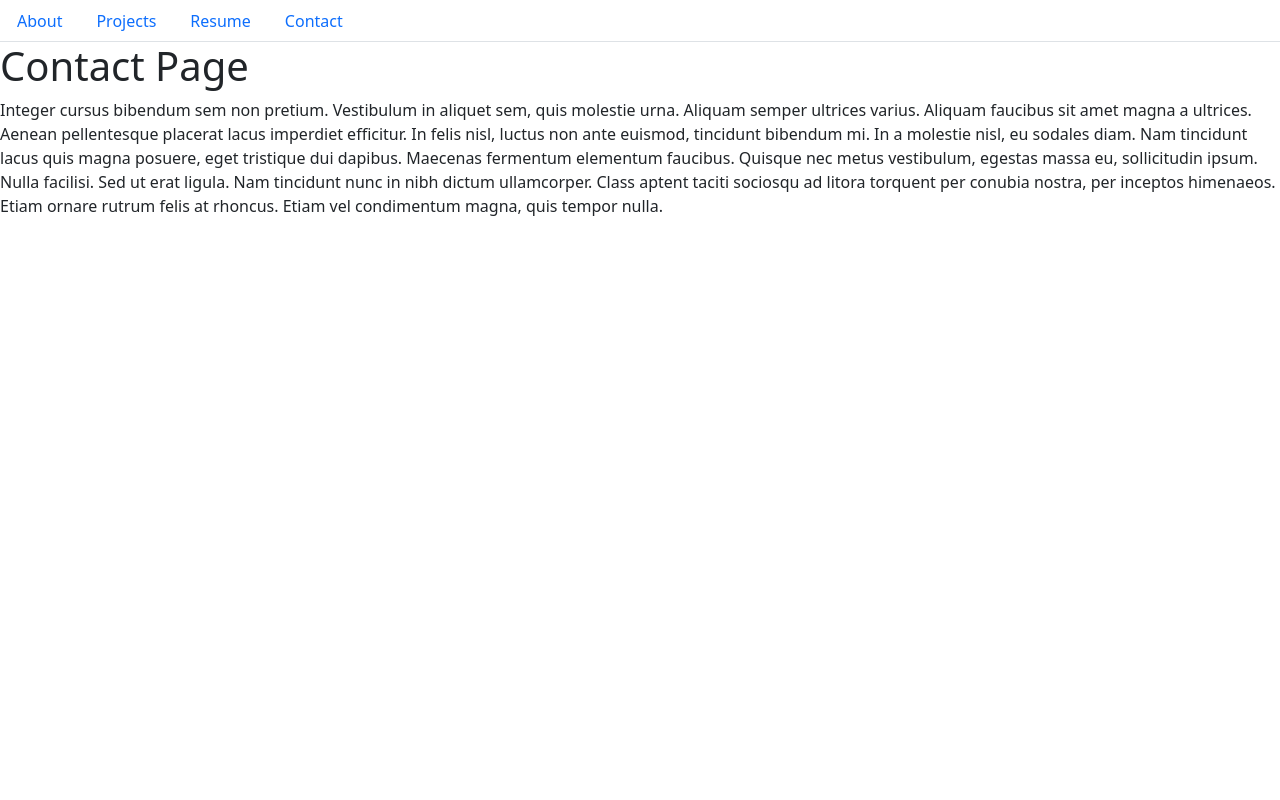
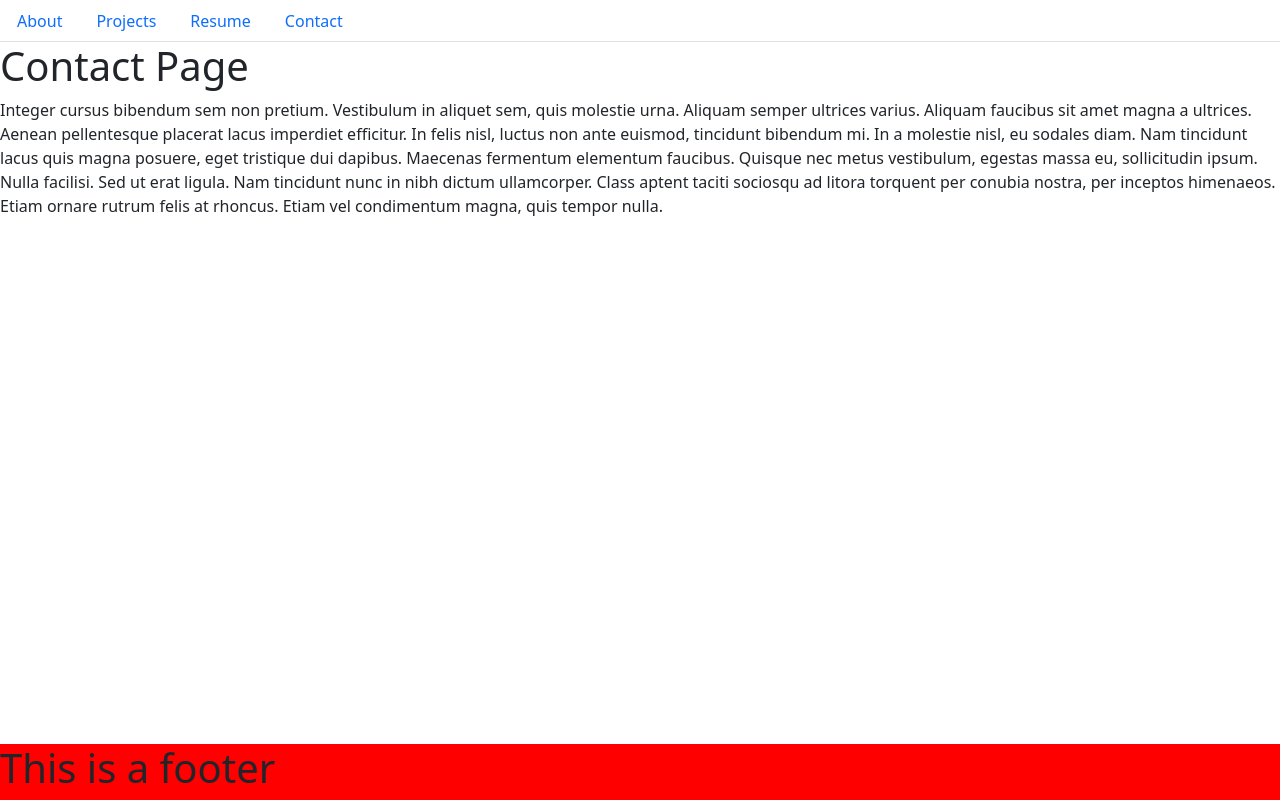
Before and after one commit to stevenslade/portfolio-react, a React (Create React App) app: page / in a window 1280 px wide. Built offline with nearby package versions, Linux system fonts and the light colour scheme.

Commit message:
added a footer

```diff
--- /dev/null
+++ b/src/components/Footer.js
@@ -0,0 +1,38 @@
+import React from 'react';
+
+const styles = {
+    footerStyle: {
+      background: 'red',
+      position: 'absolute',
+      left: 0,
+      bottom: 0,
+      right: 0,
+    },
+    headingStyle: {
+      fontSize: '100px',
+    },
+  };
+
+
+
+export default function Footer() {
+  return (
+    <div style={styles.footerStyle} className="footer">
+      <h1>This is a footer</h1>
+
+    </div>
+  );
+}
+
+
+// for style reference
+
+// function Header() {
+//     return (
+//       <header style={styles.headerStyle} className="header">
+//         <h1 style={styles.headingStyle}>Welcome</h1>
+//       </header>
+//     );
+//   }
+
+//   export default Header;
--- a/src/components/PortfolioContainer.js
+++ b/src/components/PortfolioContainer.js
@@ -4,6 +4,7 @@ import Resume from './pages/Resume';
 import About from './pages/About';
 import Projects from './pages/Projects';
 import Contact from './pages/Contact';
+import Footer from './Footer';
 
 export default function PortfolioContainer() {
   const [currentPage, setCurrentPage] = useState('Home');
@@ -30,6 +31,7 @@ export default function PortfolioContainer() {
       <NavTabs currentPage={currentPage} handlePageChange={handlePageChange} />
       {/* Here we are calling the renderPage method which will return a component  */}
       {renderPage()}
+      <Footer />
     </div>
   );
 }
```
